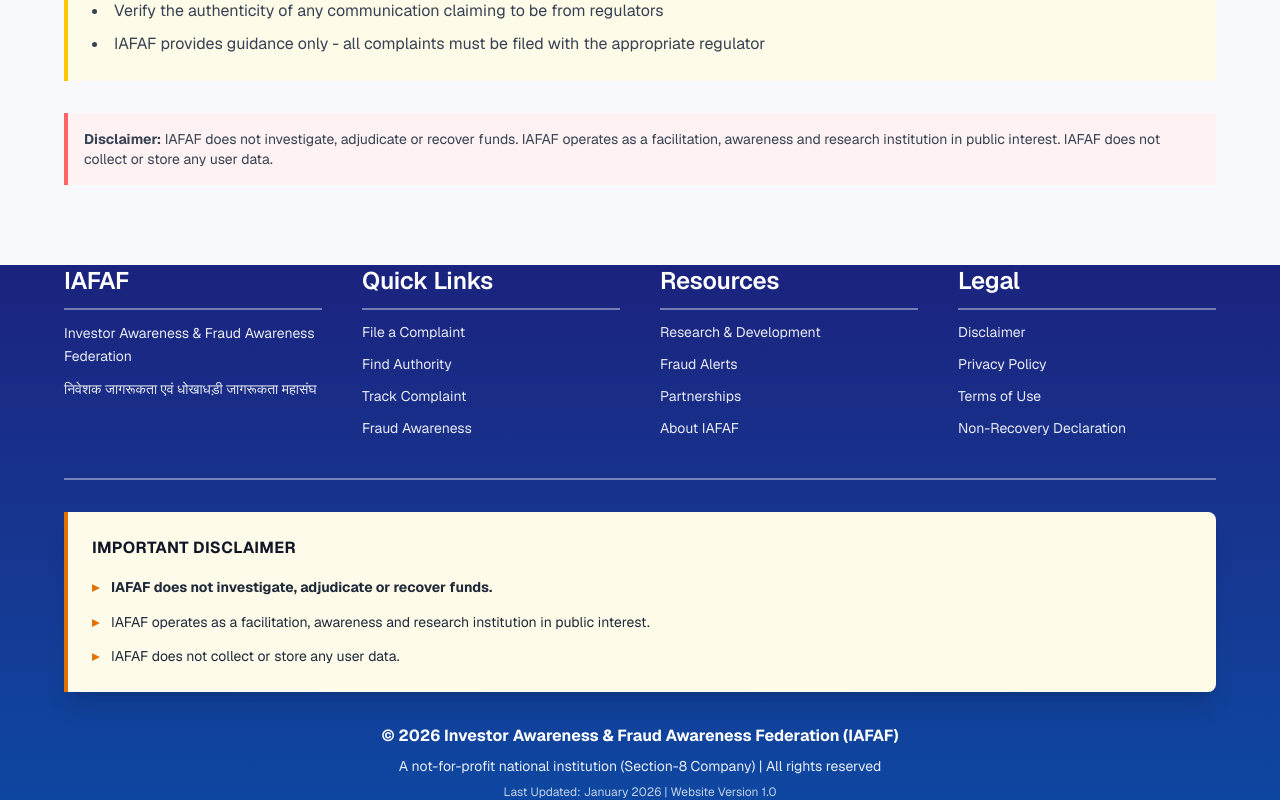
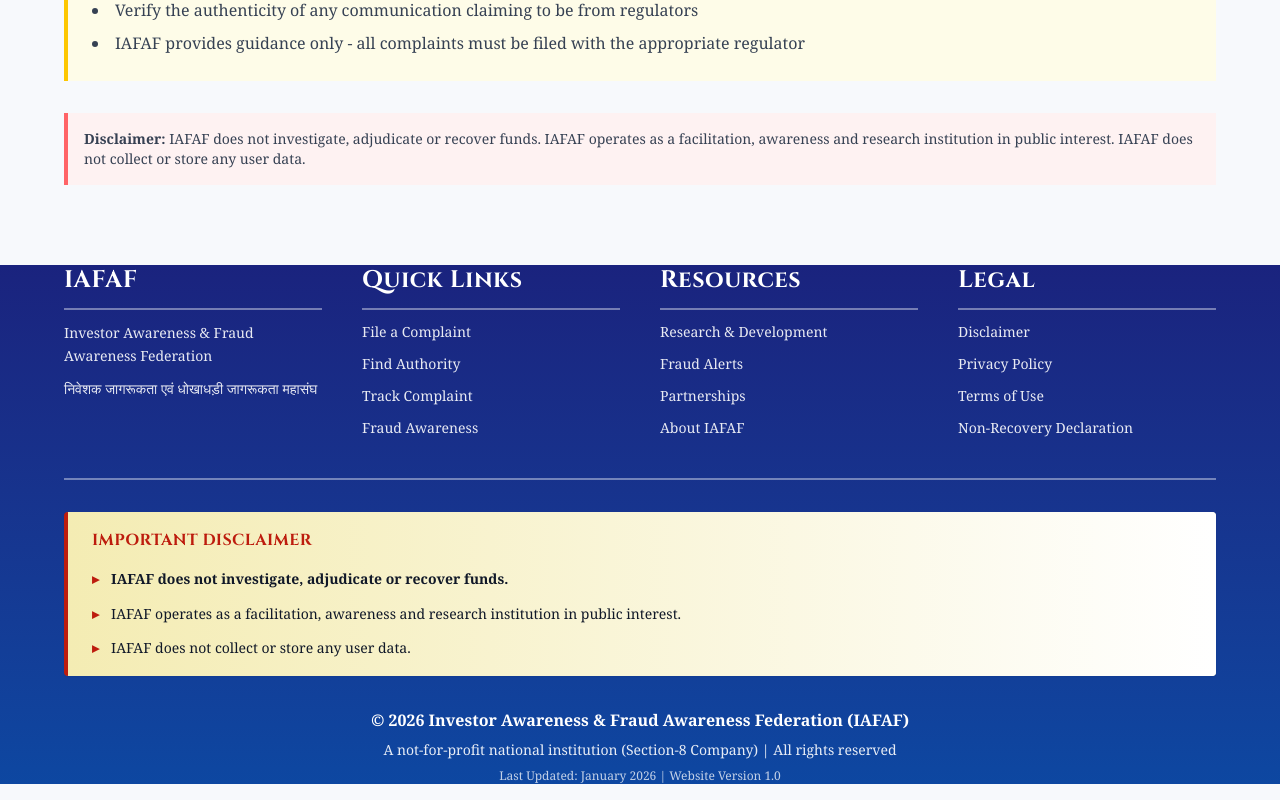
Before and after one commit to passionateSandy2004/iafaf, a Next.js app: page /report-fraud in a window 1280 px wide. Shown: the part 1072-1872 px from the top of the page. Built offline with nearby package versions, Linux system fonts and the light colour scheme.

Commit message:
Apply IAFAF brand identity: Light Yellow (#f4ecb3), Vivid Red (#bd1c0d), Cinzel font for headings, Georgia Pro for disclaimers

```diff
--- a/app/components/Footer.tsx
+++ b/app/components/Footer.tsx
@@ -92,21 +92,21 @@
         </div>
 
         <div className="border-t-2 border-white/40 pt-8">
-          <div className="bg-gradient-to-r from-amber-50 to-yellow-50 border-l-4 border-amber-600 p-6 mb-8 rounded-r-lg shadow-xl">
-            <p className="text-gray-900 font-bold text-base mb-4 uppercase tracking-wide">
+          <div className="border-l-4 p-6 mb-8 rounded-r-lg shadow-xl disclaimer-box" style={{backgroundColor: '#f4ecb3', borderColor: '#bd1c0d'}}>
+            <p className="font-bold text-base mb-4 uppercase tracking-wide" style={{color: '#bd1c0d', fontFamily: 'var(--font-cinzel), Cinzel, serif'}}>
               Important Disclaimer
             </p>
-            <ul className="text-gray-800 text-sm space-y-3 leading-relaxed">
+            <ul className="text-gray-900 text-sm space-y-3 leading-relaxed" style={{fontFamily: 'Georgia Pro, Georgia, serif'}}>
               <li className="flex items-start">
-                <span className="mr-3 text-amber-600 font-bold">▸</span>
+                <span className="mr-3 font-bold" style={{color: '#bd1c0d'}}>▸</span>
                 <span><strong>IAFAF does not investigate, adjudicate or recover funds.</strong></span>
               </li>
               <li className="flex items-start">
-                <span className="mr-3 text-amber-600 font-bold">▸</span>
+                <span className="mr-3 font-bold" style={{color: '#bd1c0d'}}>▸</span>
                 <span>IAFAF operates as a facilitation, awareness and research institution in public interest.</span>
               </li>
               <li className="flex items-start">
-                <span className="mr-3 text-amber-600 font-bold">▸</span>
+                <span className="mr-3 font-bold" style={{color: '#bd1c0d'}}>▸</span>
                 <span>IAFAF does not collect or store any user data.</span>
               </li>
             </ul>
--- a/app/components/Header.tsx
+++ b/app/components/Header.tsx
@@ -5,10 +5,10 @@
   return (
     <header className="bg-white border-b-4 border-[#0d47a1] shadow-md">
       {/* Top bar with national emblem feel */}
-      <div className="bg-gradient-to-r from-[#0d47a1] to-[#1565c0] text-white py-2">
+      <div className="text-white py-2" style={{backgroundColor: '#bd1c0d'}}>
         <div className="container mx-auto px-4 flex justify-between items-center text-sm">
           <div className="flex items-center gap-4">
-            <span className="font-semibold">Government of India Initiative</span>
+            <span className="font-bold uppercase tracking-wide" style={{fontFamily: 'var(--font-cinzel), Cinzel, serif'}}>Government of India Initiative</span>
           </div>
           <div className="hidden md:flex items-center gap-4">
             <button className="hover:underline">Text Size: A+ | A | A-</button>
--- a/app/components/PrimaryActionButton.tsx
+++ b/app/components/PrimaryActionButton.tsx
@@ -8,9 +8,9 @@
 }
 
 const colorClasses = {
-  red: "bg-gradient-to-br from-[#c62828] to-[#d32f2f] hover:from-[#b71c1c] hover:to-[#c62828] text-white border-2 border-red-800/20",
+  red: "text-white border-2 border-red-900/20",
   blue: "bg-gradient-to-br from-[#1565c0] to-[#1976d2] hover:from-[#0d47a1] hover:to-[#1565c0] text-white border-2 border-blue-900/20",
-  yellow: "bg-gradient-to-br from-[#f57c00] to-[#fb8c00] hover:from-[#e65100] hover:to-[#f57c00] text-white border-2 border-orange-900/20",
+  yellow: "text-gray-900 border-2 border-yellow-700/30",
   green: "bg-gradient-to-br from-[#2e7d32] to-[#388e3c] hover:from-[#1b5e20] hover:to-[#2e7d32] text-white border-2 border-green-900/20",
 };
 
@@ -20,10 +20,17 @@
   icon,
   children,
 }: PrimaryActionButtonProps) {
+  const bgStyle = color === 'red'
+    ? { backgroundColor: '#bd1c0d' }
+    : color === 'yellow'
+    ? { backgroundColor: '#f4ecb3' }
+    : {};
+
   return (
     <Link
       href={href}
       className={`${colorClasses[color]} px-8 py-8 rounded-xl text-lg font-bold shadow-xl hover:shadow-2xl transition-all duration-300 flex flex-col items-center justify-center gap-3 min-h-[160px] text-center transform hover:scale-105 hover:-translate-y-1`}
+      style={{...bgStyle, fontFamily: 'var(--font-cinzel), Cinzel, serif'}}
     >
       {icon && <span className="text-5xl drop-shadow-lg">{icon}</span>}
       <span className="leading-tight">{children}</span>
--- a/app/globals.css
+++ b/app/globals.css
@@ -3,13 +3,16 @@
 :root {
   --background: #f7f9fc;
   --foreground: #1a1a1a;
+
+  /* IAFAF Brand Colors */
+  --color-light-yellow: #f4ecb3; /* Light Yellow - Primary Brand Color */
+  --color-vivid-red: #bd1c0d; /* Vivid Red - Accent/Alert Color */
+
   --primary-blue: #0d47a1;
   --secondary-blue: #1565c0;
   --accent-blue: #1976d2;
-  --action-red: #c62828;
-  --action-blue: #1565c0;
+  --action-green: #2e7d32;
   --action-yellow: #f57c00;
-  --action-green: #2e7d32;
   --warning: #e65100;
   --border-color: #e0e0e0;
   --shadow-sm: 0 1px 2px 0 rgba(0, 0, 0, 0.05);
@@ -20,14 +23,14 @@
 @theme inline {
   --color-background: var(--background);
   --color-foreground: var(--foreground);
-  --font-sans: var(--font-geist-sans);
+  --font-cinzel: var(--font-cinzel);
   --font-mono: var(--font-geist-mono);
 }
 
 body {
   background: var(--background);
   color: var(--foreground);
-  font-family: var(--font-geist-sans), "Segoe UI", Roboto, "Helvetica Neue", Arial, sans-serif;
+  font-family: 'Georgia', 'Georgia Pro', 'Times New Roman', serif;
   font-size: 16px;
   line-height: 1.6;
   -webkit-font-smoothing: antialiased;
@@ -41,11 +44,12 @@
   padding: 0 1.5rem;
 }
 
-/* Professional headings */
+/* Professional headings with Cinzel font */
 h1, h2, h3, h4, h5, h6 {
-  font-weight: 600;
+  font-family: var(--font-cinzel), 'Cinzel', serif;
+  font-weight: 700;
   line-height: 1.3;
-  letter-spacing: -0.01em;
+  letter-spacing: 0.02em;
 }
 
 h1 {
@@ -63,16 +67,53 @@
   margin-bottom: 0.75rem;
 }
 
+/* Brand color utilities */
+.bg-light-yellow {
+  background-color: var(--color-light-yellow);
+}
+
+.bg-vivid-red {
+  background-color: var(--color-vivid-red);
+}
+
+.text-light-yellow {
+  color: var(--color-light-yellow);
+}
+
+.text-vivid-red {
+  color: var(--color-vivid-red);
+}
+
+.border-vivid-red {
+  border-color: var(--color-vivid-red);
+}
+
 /* Professional links */
 a {
   transition: all 0.2s ease-in-out;
 }
 
-/* Professional buttons */
+/* Professional buttons with vivid red */
 button, .btn {
   font-weight: 500;
   transition: all 0.2s ease-in-out;
   letter-spacing: 0.025em;
+}
+
+.btn-primary {
+  background: var(--color-vivid-red);
+  color: white;
+  padding: 0.75rem 1.5rem;
+  border-radius: 0.5rem;
+  font-weight: 600;
+  transition: all 0.3s ease;
+  box-shadow: 0 4px 6px rgba(189, 28, 13, 0.3);
+}
+
+.btn-primary:hover {
+  background: #9a1609;
+  transform: translateY(-2px);
+  box-shadow: 0 6px 12px rgba(189, 28, 13, 0.4);
 }
 
 /* Government badge/emblem style */
@@ -95,19 +136,24 @@
   transform: translateY(-2px);
 }
 
-/* Official notice styling */
+/* Official notice styling with light yellow */
 .official-notice {
-  background: linear-gradient(to right, #fff3e0, #ffffff);
-  border-left: 4px solid var(--action-yellow);
+  background: var(--color-light-yellow);
+  border-left: 4px solid var(--color-vivid-red);
   padding: 1rem 1.5rem;
   border-radius: 4px;
   box-shadow: var(--shadow-sm);
 }
 
-/* Disclaimer styling */
-.disclaimer-box {
-  background: linear-gradient(to right, #ffebee, #ffffff);
-  border-left: 4px solid var(--action-red);
+/* Disclaimer styling with Georgia Pro font */
+.disclaimer-box,
+.disclaimer-text,
+.disclaimer-section {
+  font-family: 'Georgia Pro', 'Georgia', serif;
+  font-size: 0.95rem;
+  line-height: 1.7;
+  background: linear-gradient(to right, var(--color-light-yellow), #ffffff);
+  border-left: 4px solid var(--color-vivid-red);
   padding: 1rem 1.5rem;
   border-radius: 4px;
   box-shadow: var(--shadow-sm);
--- a/app/layout.tsx
+++ b/app/layout.tsx
@@ -1,12 +1,13 @@
 import type { Metadata } from "next";
-import { Geist, Geist_Mono } from "next/font/google";
+import { Cinzel, Geist_Mono } from "next/font/google";
 import "./globals.css";
 import Header from "./components/Header";
 import Footer from "./components/Footer";
 
-const geistSans = Geist({
-  variable: "--font-geist-sans",
+const cinzel = Cinzel({
+  variable: "--font-cinzel",
   subsets: ["latin"],
+  weight: ["400", "500", "600", "700", "800", "900"],
 });
 
 const geistMono = Geist_Mono({
@@ -26,8 +27,12 @@
 }>) {
   return (
     <html lang="en">
+      <head>
+        <link rel="preconnect" href="https://fonts.googleapis.com" />
+        <link rel="preconnect" href="https://fonts.gstatic.com" crossOrigin="anonymous" />
+      </head>
       <body
-        className={`${geistSans.variable} ${geistMono.variable} antialiased flex flex-col min-h-screen`}
+        className={`${cinzel.variable} ${geistMono.variable} antialiased flex flex-col min-h-screen`}
       >
         <Header />
         <main className="flex-grow">
```
Also changed, not shown: 1 other file (tests, documents, lock files or other folders).
